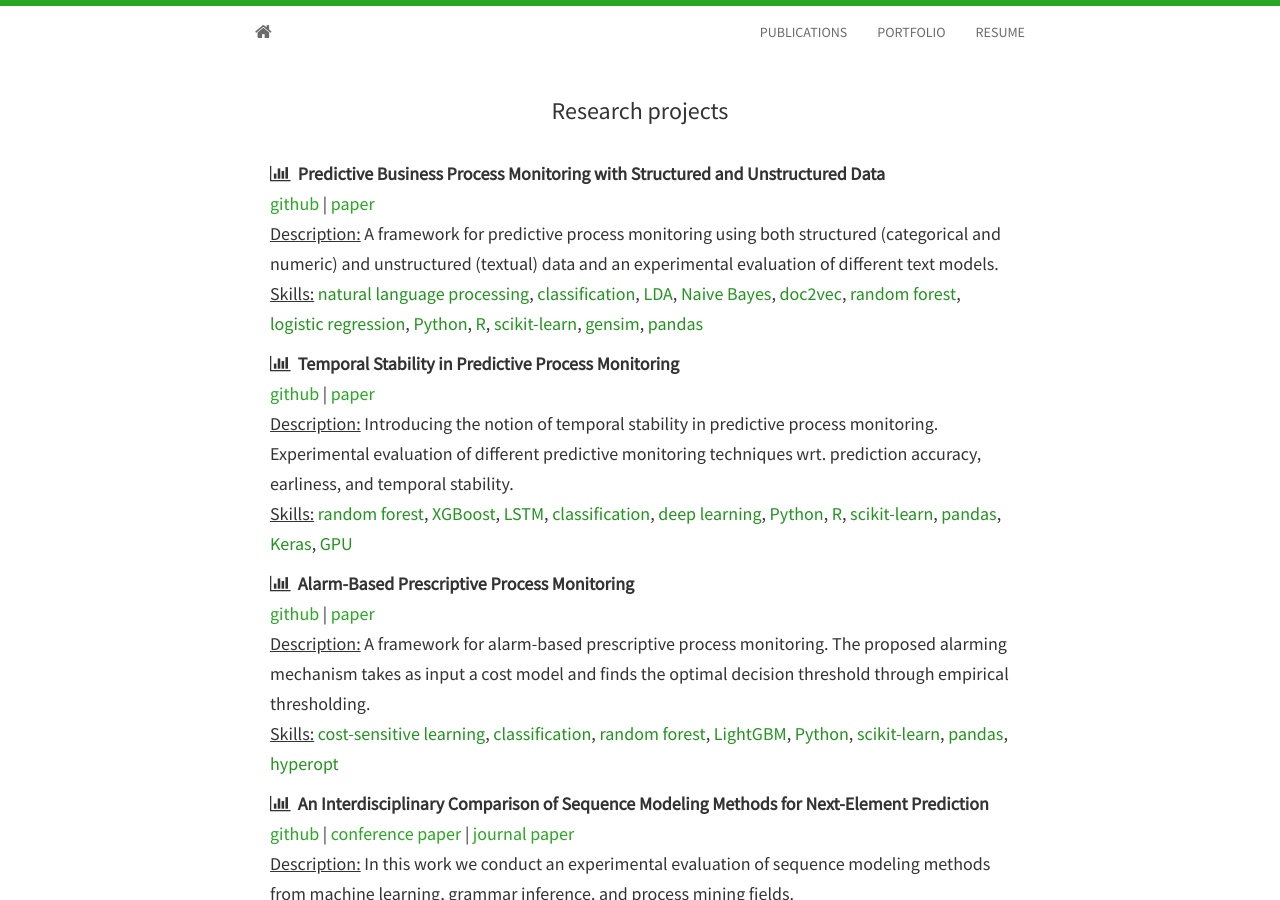
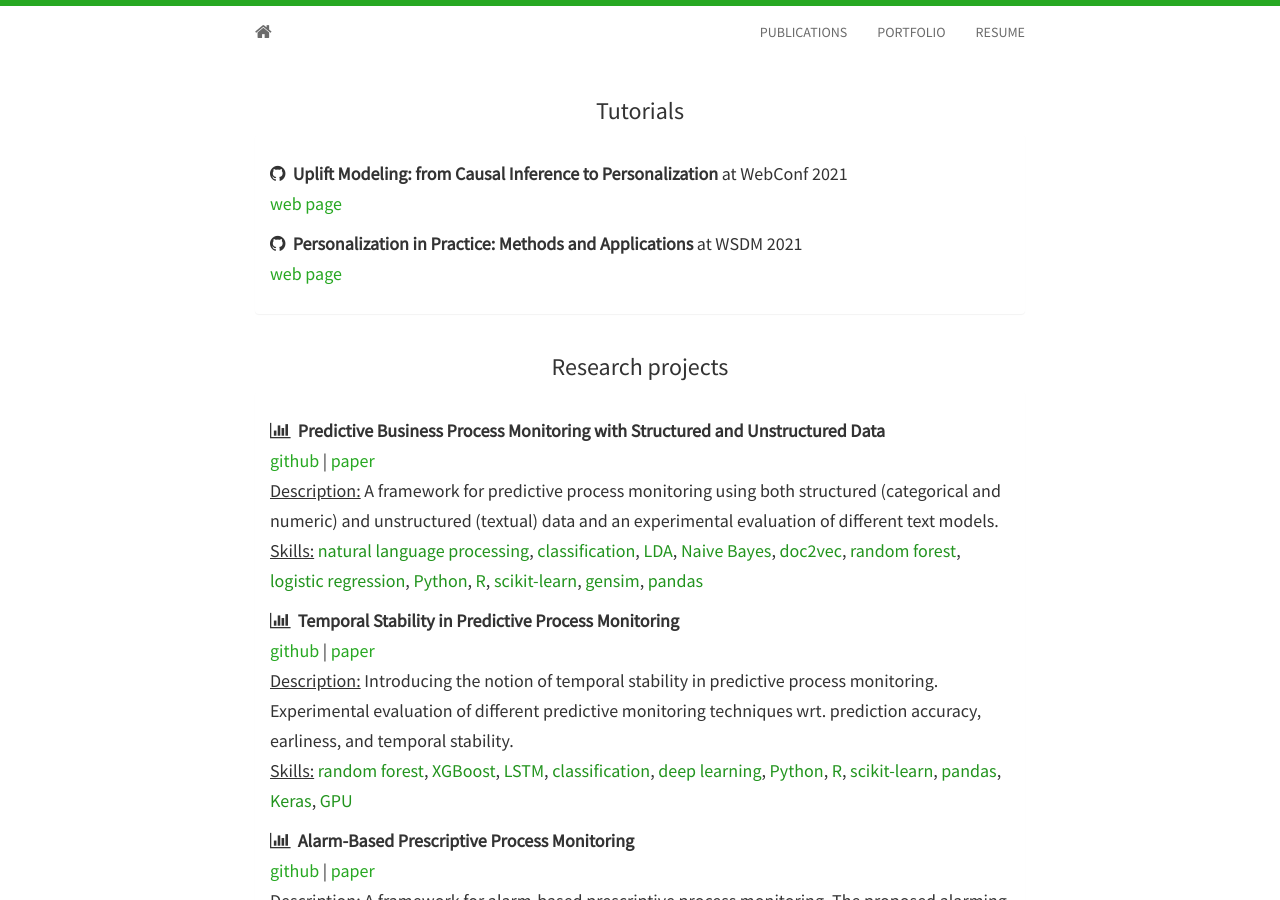
Before and after one commit to irhete/irhete.github.io, a Jekyll site: the page built from portfolio.html, in a window 1280 px wide and 900 px high. Built offline with Jekyll 4.4.1, drawn with Linux system fonts in a browser that asks for light colours; nearby versions of some CDN libraries; a style sheet for code colours, icons or effects is not loaded; some of the changed text lies outside the part shown.

Commit message:
Added tutorials and updated description

```diff
--- a/_includes/portfolio.html
+++ b/_includes/portfolio.html
@@ -1,4 +1,22 @@
 <section id="projects">
+
+<div class="container">
+  <h3>Tutorials</h3>
+  <div class="panel panel-default">
+    <div class="panel-body">
+		<h5>
+			<i class="fa fa-github"></i>&nbsp;&nbsp;<strong>Uplift Modeling: from Causal Inference to Personalization</strong> at WebConf 2021<br>
+            <a href="https://booking.ai/uplift-modeling-f9759e3fb51e">web page</a> <br>
+		</h5>
+<h5>
+			<i class="fa fa-github"></i>&nbsp;&nbsp;<strong>Personalization in Practice: Methods and Applications</strong> at WSDM 2021<br>
+            <a href="https://booking.ai/personalization-in-practice-2bb4bc680eb3">web page</a> <br>
+		</h5>
+
+    </div>
+  </div>
+</div>
+
 <div class="container">
   <h3>Research projects</h3>
   <div class="panel panel-default">
@@ -94,13 +112,6 @@
 <u>Description:</u> Representation learning for business process activities and resources, inspired by word embeddings. <br>
             <u>Skills:</u> <span class="skill-concept">natural language processing</span>, <span class="skill">word embeddings</span>, <span class="skill">skipgram</span>, <span class="skill">word2vec</span>, <span class="skill">neural networks</span>, <span class="skill-language">Python</span>, <span class="skill-package">gensim</span>
 		</h5>
-
- <h5>
-			<i class="fa fa-github"></i>&nbsp;&nbsp;<strong>Reinforcement Learning: Black Box Challenge</strong> <br>
-            <a href="https://github.com/irhete/blackbox">github</a><br>
-<u>Description:</u> Implementing reinforcement learning methods for <a href="https://www.kdnuggets.com/2016/04/black-box-challenge-machine-learning-competition.html">Black Box Challenge 2016</a>.<br>
-            <u>Skills:</u> <span class="skill-concept">reinforcement learning</span>
-		</h5>
     </div>
   </div>
 </div>
--- a/index.html
+++ b/index.html
@@ -7,9 +7,7 @@ layout: home
 	  <div class="avatar">
 		<img class="img-circle" src="{{ site.baseurl }}static/img/{{ site.avatar }}" alt="Profile image">
 	  </div>
-	  <h3>I'm <strong>{{ site.author }}</strong>, a Data Scientist.</h3>
-	  <h3>I love data - both the insights and the challenges it provides, creating the constant need for developing better and more creative algorithms.</h3>
-	  <h3>My main professional interests are related to machine learning, deep learning, and recommender systems.</h3>
+	  <h3>I'm <strong>{{ site.author }}</strong>, a Maching Learning Scientist. My main professional interests are related to causal inference, contextual bandits, uncertainty quantification, and online experimentation.</h3>
 	  <h3>For more information, have a look at my <a href="https://scholar.google.com/citations?user={{ site.googlescholar }}">publications</a> and <a href="{{ site.baseurl }}portfolio.html">data science portfolio</a>.</h3>
 	  <h3>Also check out my <a href="https://irhete.github.io/resume">resume</a>.</h3>
 	  <h3>Contact me by <a href="mailto:{{ site.email }}">email</a>.</h3>
```
